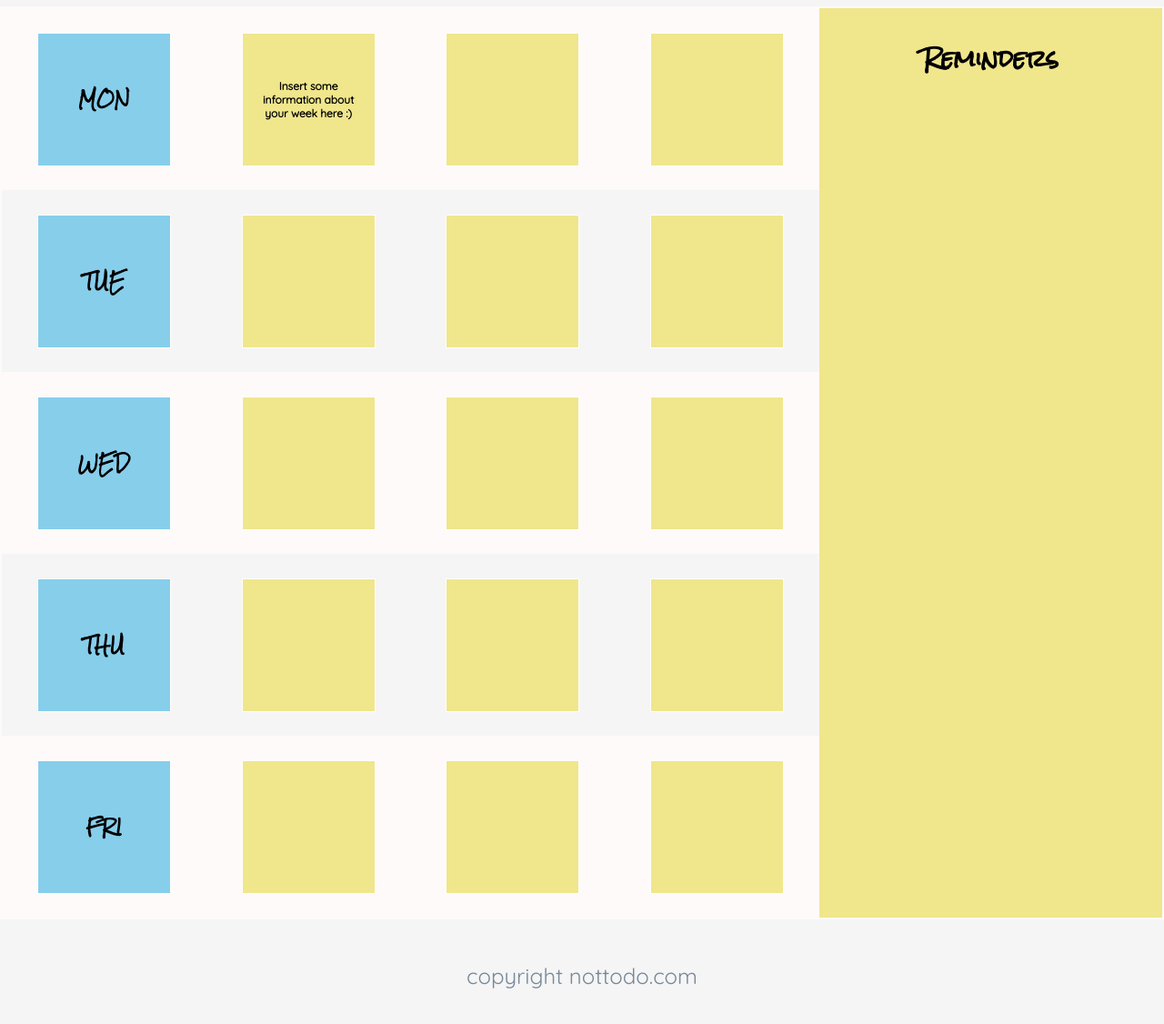
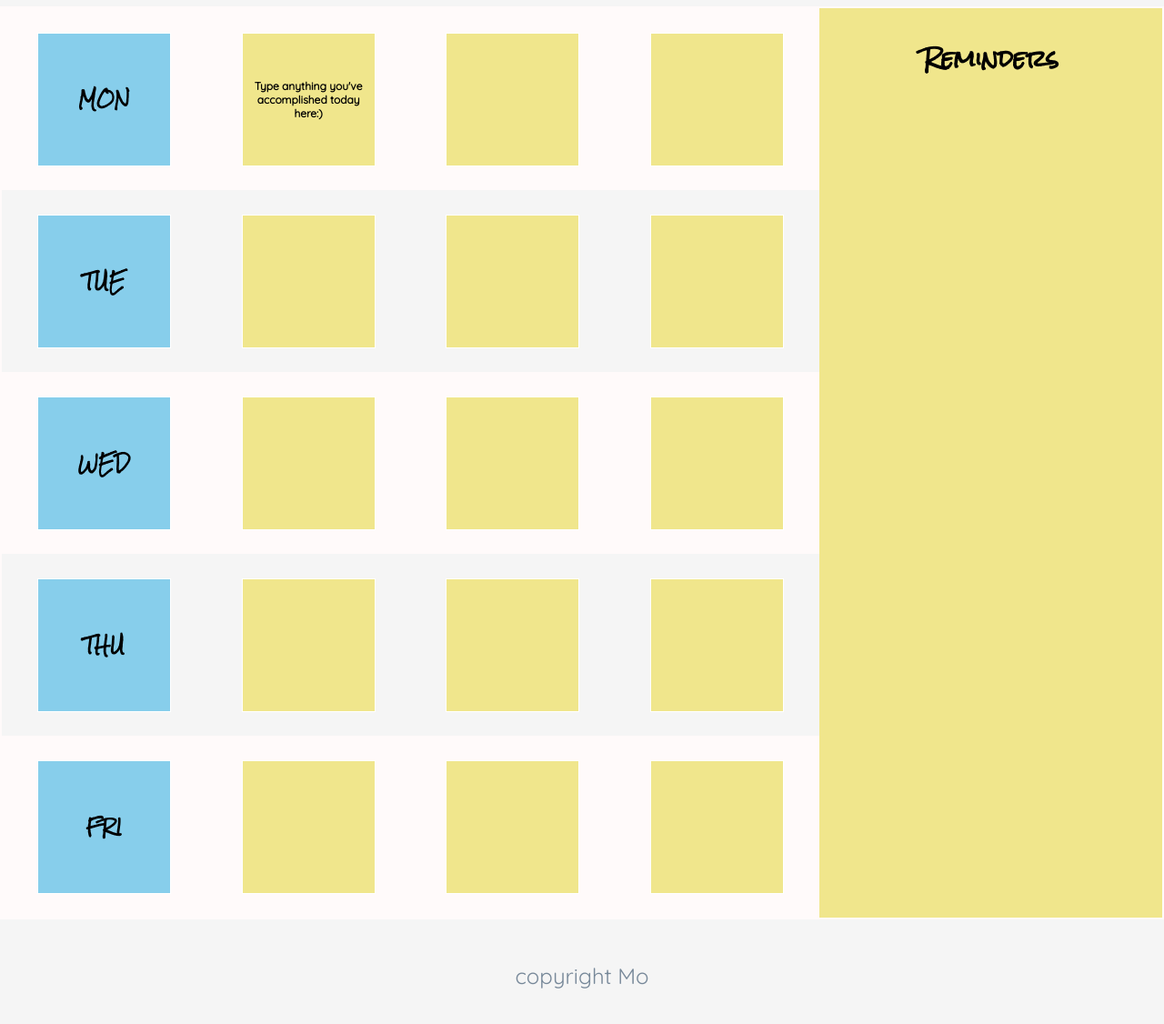
Before and after one commit to moshoodha89/portfolio, a plain HTML site: page universal.html in a window 1280 px wide. Shown: the part 238-1364 px from the top of the page at 91% size. Drawn offline with Linux system fonts and the light colour scheme.

Commit message:
edit insert

```diff
--- a/universal.html
+++ b/universal.html
@@ -26,7 +26,7 @@
       <div class="row secondary-background">
         <div class="day square"><h3>MON</h3></div>
         <div class="task square">
-          <p> Insert some information about your week here :) </p>
+          <p> Type anything you've accomplished today here:) </p>
         </div>
         <div class="task square"></div>
         <div class="task square"></div>
@@ -67,7 +67,7 @@
   <!-- Footer -->
 
   <footer>
-    <span class="tagline">copyright nottodo.com</span>
+    <span class="tagline">copyright Mo</span>
   </footer>
 </body>
 </html>
```
